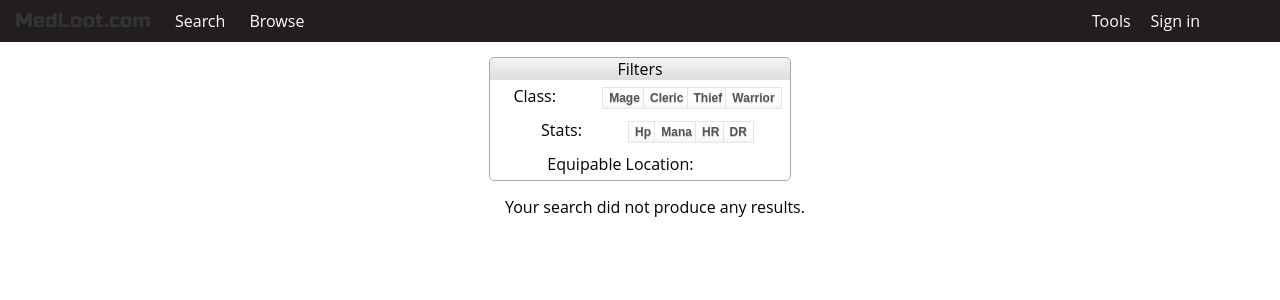
After one commit to muestro/medloot, a Python web app: template templates/browse.html in a window 1280 px wide. The commit adds this page. Shown: the top 300 px of the page. Run offline with Jinja, Linux system fonts and the light colour scheme; the template is opened without the code that fills it, so the values that code supplies are empty; some libraries are stand-ins or nearby versions.

Commit message:
Added equipable location filter.  Added browse page.

```diff
--- a/medievia/search.py
+++ b/medievia/search.py
@@ -74,3 +74,7 @@ def index_count():
 def run_new_search(query_string):
     return medievia.item.item_summary.ItemSummary.query(
         medievia.item.item_summary.ItemSummary.search_terms.IN(query_string.split())).fetch(100)
+
+
+def browse_all():
+    return medievia.item.item_summary.ItemSummary.query().fetch(1000)
--- a/static/search2.css
+++ b/static/search2.css
@@ -74,31 +74,41 @@
 button{
     margin-left: -8px;
     cursor: pointer;
-    border: 1px solid transparent;
+
+    background: rgb(255, 255, 255) linear-gradient(rgb(255, 255, 255), rgb(255, 255, 255) 60%, rgb(245, 245, 245)) no-repeat;
+
+    border-image-outset: 0px;
+    border-image-repeat: stretch;
+    border-image-slice: 100%;
+    border-image-source: none;
+    border-image-width: 1;
+    border-radius: 0px;
+    border: 1px solid rgba(0, 0, 0, 0.0980392);
+    border-bottom-color: rgb(230, 230, 230);
+
+    color: rgb(85, 85, 85);
+
+    font-size: 12px;
+    font-weight: bold;
+    height: 22px;
+
+    text-shadow: rgba(0, 0, 0, 0.2) 0px 1px 1px;
+    text-transform: none;
+
+    word-spacing: 0px;
+
+    -webkit-appearance: none;
     -webkit-user-select: none;
-    outline: none;
 
-    border:1px solid #CCCCCC;
-    -webkit-box-shadow: #FEFFFF 0px 1px 1px ;
-    -moz-box-shadow: #FEFFFF 0px 1px 1px;
-    box-shadow: #FEFFFF 0px 1px 1px;
-    -webkit-border-radius: 3px;
-    -moz-border-radius: 3px;
-    border-radius: 3px;
-    text-shadow: 0px 1px 0 rgba(255,255,255,1);
-    font-weight:bold;
-    color: #4A4A4A;
-    background-color: #F7F5F6; background-image: -webkit-gradient(linear, left top, left bottom, from(#F7F5F6), to(#DDDDDD));
-    background-image: -webkit-linear-gradient(top, #F7F5F6, #DDDDDD);
-    background-image: -moz-linear-gradient(top, #F7F5F6, #DDDDDD);
-    background-image: -ms-linear-gradient(top, #F7F5F6, #DDDDDD);
-    background-image: -o-linear-gradient(top, #F7F5F6, #DDDDDD);
-    background-image: linear-gradient(to bottom, #F7F5F6, #DDDDDD);filter:progid:DXImageTransform.Microsoft.gradient(GradientType=0,startColorstr=#F7F5F6, endColorstr=#DDDDDD);
+    outline-offset: 0px;
+    outline: rgb(85, 85, 85) none 0px;
 }
 
 .active{
-    background-image:none;
-    outline:0;
-    -webkit-box-shadow:inset 0 3px 5px rgba(0,0,0,.125);
-    box-shadow:inset 0 3px 5px rgba(0,0,0,.125)
+    background: rgb(235, 235, 235) none;
+
+    box-shadow: rgba(0, 0, 0, 0.121569) 0px 3px 5px 0px inset;
+    color: rgb(85, 85, 85);
+
+    outline-color: rgb(85, 85, 85);
 }
--- a/templates/base.html
+++ b/templates/base.html
@@ -13,6 +13,8 @@
     <div class="topBannerContainer">
         <ul class="topBannerLeft">
             <li class="miniSplash"><a href="/">MedLoot.com</a></li>
+            <li><a href="/">Search</a></li>
+            <li><a href="/browse">Browse</a></li>
         </ul>
         <ul class="topBannerRight">
             <li><a href="/tools">Tools</a></li>
--- /dev/null
+++ b/templates/browse.html
@@ -0,0 +1,216 @@
+{% extends "templates/base.html" %}
+
+{% block title %}Browse{% endblock %}
+
+{% block head %}
+    {{ super() }}
+    <link rel="stylesheet" href="//ajax.googleapis.com/ajax/libs/jqueryui/1.10.4/themes/ui-darkness/jquery-ui.css" />
+    <script src="//ajax.googleapis.com/ajax/libs/jqueryui/1.10.4/jquery-ui.min.js"></script>
+    <script src="/static/home.js"></script>
+    <script src="/static/search2.js"></script>
+    <link type="text/css" rel="stylesheet" href="/static/search.css" />
+    <link type="text/css" rel="stylesheet" href="/static/search2.css" />
+{% endblock %}
+
+{% block content %}
+<div class="contentContainer" style="margin-top: 15px;">
+    <div>
+        <!-- filters -->
+        <div class="filterWrapper">
+            <div class="filterGroupHeading">Filters</div>
+            <div class="filterGroup">
+                <label>Class:</label>
+                <div class="buttonGroup">
+                    <button classFilterButton filter="!M">Mage</button>
+                    <button classFilterButton filter="!C">Cleric</button>
+                    <button classFilterButton filter="!T">Thief</button>
+                    <button classFilterButton filter="!W">Warrior</button>
+                </div>
+            </div>
+            <div class="filterGroup">
+                <label>Stats:</label>
+                <div class="buttonGroup">
+                    <button numberFilterButton filter="hp">Hp</button>
+                    <button numberFilterButton filter="mana">Mana</button>
+                    <button numberFilterButton filter="hr">HR</button>
+                    <button numberFilterButton filter="dr">DR</button>
+                </div>
+            </div>
+            <div class="filterGroup">
+                <label>Equipable Location:</label>
+                <div id="equipableLocationFilterGroup" class="buttonGroup">
+                    <!-- javascript fill in dynamically the options -->
+                </div>
+            </div>
+        </div>
+
+        <div />
+
+        {% if items|length > 0 %}
+        <table id="resultTable">
+            <thead>
+                <tr>
+                    <th>Name</th>
+                    <th>Level</th>
+                    <th>Location</th>
+                    <th>Restrictions</th>
+                    <th>Armor</th>
+                    <th>HP</th>
+                    <th>Mana</th>
+                    <th>HR</th>
+                    <th>DR</th>
+                    <th>Inf_Melee</th>
+                    <th>Inf_Spells</th>
+                    <th>SS</th>
+                    <th>SB</th>
+                    <th>SR</th>
+                </tr>
+            </thead>
+            <tbody class="resultList">
+                {% for item in items %}
+                    {% set hr_max = item.get_max_affect('HITROLL') %}
+                    {% set hr_min = item.get_min_affect('HITROLL') %}
+                    {% set hr_base = item.get_base_affect('HITROLL') %}
+
+                    {% set dr_max = item.get_max_affect('DAMROLL') %}
+                    {% set dr_min = item.get_min_affect('DAMROLL') %}
+                    {% set dr_base = item.get_base_affect('DAMROLL') %}
+
+                    {% set hp_max = item.get_max_affect('HIT_POINTS') %}
+                    {% set hp_min = item.get_min_affect('HIT_POINTS') %}
+                    {% set hp_base = item.get_base_affect('HIT_POINTS') %}
+
+                    {% set mana_max = item.get_max_affect('MANA') %}
+                    {% set mana_min = item.get_min_affect('MANA') %}
+                    {% set mana_base = item.get_base_affect('MANA') %}
+
+                    {% set infmelee_max = item.get_max_affect('INFLUENCE_MELEE') %}
+                    {% set infmelee_min = item.get_min_affect('INFLUENCE_MELEE') %}
+                    {% set infmelee_base = item.get_base_affect('INFLUENCE_MELEE') %}
+
+                    {% set infspells_max = item.get_max_affect('INFLUENCE_SPELLS') %}
+                    {% set infspells_min = item.get_min_affect('INFLUENCE_SPELLS') %}
+                    {% set infspells_base = item.get_base_affect('INFLUENCE_SPELLS') %}
+
+                    {% set ss_max = item.get_max_affect('SAVING_SPELL') %}
+                    {% set ss_min = item.get_min_affect('SAVING_SPELL') %}
+                    {% set ss_base = item.get_base_affect('SAVING_SPELL') %}
+
+                    {% set sb_max = item.get_max_affect('SAVING_BREATH') %}
+                    {% set sb_min = item.get_min_affect('SAVING_BREATH') %}
+                    {% set sb_base = item.get_base_affect('SAVING_BREATH') %}
+
+                    {% set sr_max = item.get_max_affect('SAVING_ROD') %}
+                    {% set sr_min = item.get_min_affect('SAVING_ROD') %}
+                    {% set sr_base = item.get_base_affect('SAVING_ROD') %}
+
+
+                    {% set oindex = loop.index %}
+                    <tr id="resultRow{{ oindex }}-{{ loop.index }}" class="resultRow" rowNum="{{ oindex }}-{{ loop.index }}">
+                        <td>{{ item.name }}</td>
+                        <td>{% if item.level_restriction != 0 %}{{ item.level_restriction }}{% endif %}</td>
+                        <td filter="equipableLocation">
+                            {% if item.equipable_locations|length > 1 %}
+                                {% for location in item.equipable_locations %}{{location}} <br />{% endfor %}
+                            {% else %}
+                                {{item.equipable_locations[0]}}
+                            {% endif %}
+                        </td>
+                        <td class="unlit">
+                            <span class="{% if item.is_anti_mage() %}lit{% endif %}">!M</span>
+                            <span class="{% if item.is_anti_cleric() %}lit{% endif %}">!C</span>
+                            <span class="{% if item.is_anti_thief() %}lit{% endif %}">!T</span>
+                            <span class="{% if item.is_anti_warrior() %}lit{% endif %}">!W</span>
+                        </td>
+                        <td>{% if item.ac_apply %}{{item.ac_apply}}{%endif%}</td>
+                        <td filter="hp" class="statBlock">
+                            {% if hp_max %}
+                            <span class="max">{% if hp_base %} {{hp_base}} {% else %} ? {% endif %}</span>
+                            <div>
+                                <span>{% if hp_max %} {{hp_max}} {% else %} ? {% endif %}</span>
+                                <span>{% if hp_min %} {{hp_min}} {% else %} ? {% endif %}</span>
+                            </div>
+                            {% endif %}
+                        </td>
+                        <td filter="mana" class="statBlock">
+                            {% if mana_max %}
+                            <span class="max">{% if mana_base %} {{mana_base}} {% else %} ? {% endif %}</span>
+                            <div>
+                                <span>{% if mana_max %} {{mana_max}} {% else %} ? {% endif %}</span>
+                                <span>{% if mana_min %} {{mana_min}} {% else %} ? {% endif %}</span>
+                            </div>
+                            {% endif %}
+                        </td>
+                        <td filter="hr" class="statBlock">
+                            {% if hr_max %}
+                            <span class="max">{% if hr_base %} {{hr_base}} {% else %} ? {% endif %}</span>
+                            <div>
+                                <span>{% if hr_max %} {{hr_max}} {% else %} ? {% endif %}</span>
+                                <span>{% if hr_min %} {{hr_min}} {% else %} ? {% endif %}</span>
+                            </div>
+                            {% endif %}
+                        </td>
+                        <td filter="dr" class="statBlock">
+                            {% if dr_max %}
+                            <span class="max">{% if dr_base %} {{dr_base}} {% else %} ? {% endif %}</span>
+                            <div>
+                                <span>{% if dr_max %} {{dr_max}} {% else %} ? {% endif %}</span>
+                                <span>{% if dr_min %} {{dr_min}} {% else %} ? {% endif %}</span>
+                            </div>
+                            {% endif %}
+                        </td>
+                        <td class="statBlock">
+                            {% if infmelee_max %}
+                            <span class="max">{% if infmelee_base %} {{infmelee_base}} {% else %} ? {% endif %}</span>
+                            <div>
+                                <span>{% if infmelee_max %} {{infmelee_max}} {% else %} ? {% endif %}</span>
+                                <span>{% if infmelee_min %} {{infmelee_min}} {% else %} ? {% endif %}</span>
+                            </div>
+                            {% endif %}
+                        </td>
+                        <td class="statBlock">
+                            {% if infspells_max %}
+                            <span class="max">{% if infspells_base %} {{infspells_base}} {% else %} ? {% endif %}</span>
+                            <div>
+                                <span>{% if infspells_max %} {{infspells_max}} {% else %} ? {% endif %}</span>
+                                <span>{% if infspells_min %} {{infspells_min}} {% else %} ? {% endif %}</span>
+                            </div>
+                            {% endif %}
+                        </td>
+                        <td class="statBlock">
+                            {% if ss_max %}
+                            <span class="max">{% if ss_base %} {{ss_base}} {% else %} ? {% endif %}</span>
+                            <div>
+                                <span>{% if ss_max %} {{ss_max}} {% else %} ? {% endif %}</span>
+                                <span>{% if ss_min %} {{ss_min}} {% else %} ? {% endif %}</span>
+                            </div>
+                            {% endif %}
+                        </td>
+                        <td class="statBlock">
+                            {% if sb_max %}
+                            <span class="max">{% if sb_base %} {{sb_base}} {% else %} ? {% endif %}</span>
+                            <div>
+                                <span>{% if sb_max %} {{sb_max}} {% else %} ? {% endif %}</span>
+                                <span>{% if sb_min %} {{sb_min}} {% else %} ? {% endif %}</span>
+                            </div>
+                            {% endif %}
+                        </td>
+                        <td class="statBlock">
+                            {% if sr_max %}
+                            <span class="max">{% if sr_base %} {{sr_base}} {% else %} ? {% endif %}</span>
+                            <div>
+                                <span>{% if sr_max %} {{sr_max}} {% else %} ? {% endif %}</span>
+                                <span>{% if sr_min %} {{sr_min}} {% else %} ? {% endif %}</span>
+                            </div>
+                            {% endif %}
+                        </td>
+                    </tr>
+                {% endfor %}
+            </tbody>
+        </table>
+        {% else %}
+        <span style="padding-left: 30px;">Your search did not produce any results.</span>
+        {% endif %}
+    </div>
+</div>
+{% endblock %}
```
Also changed, not shown: main.py (+17 -0 lines), static/search2.js (+47 -0 lines).
